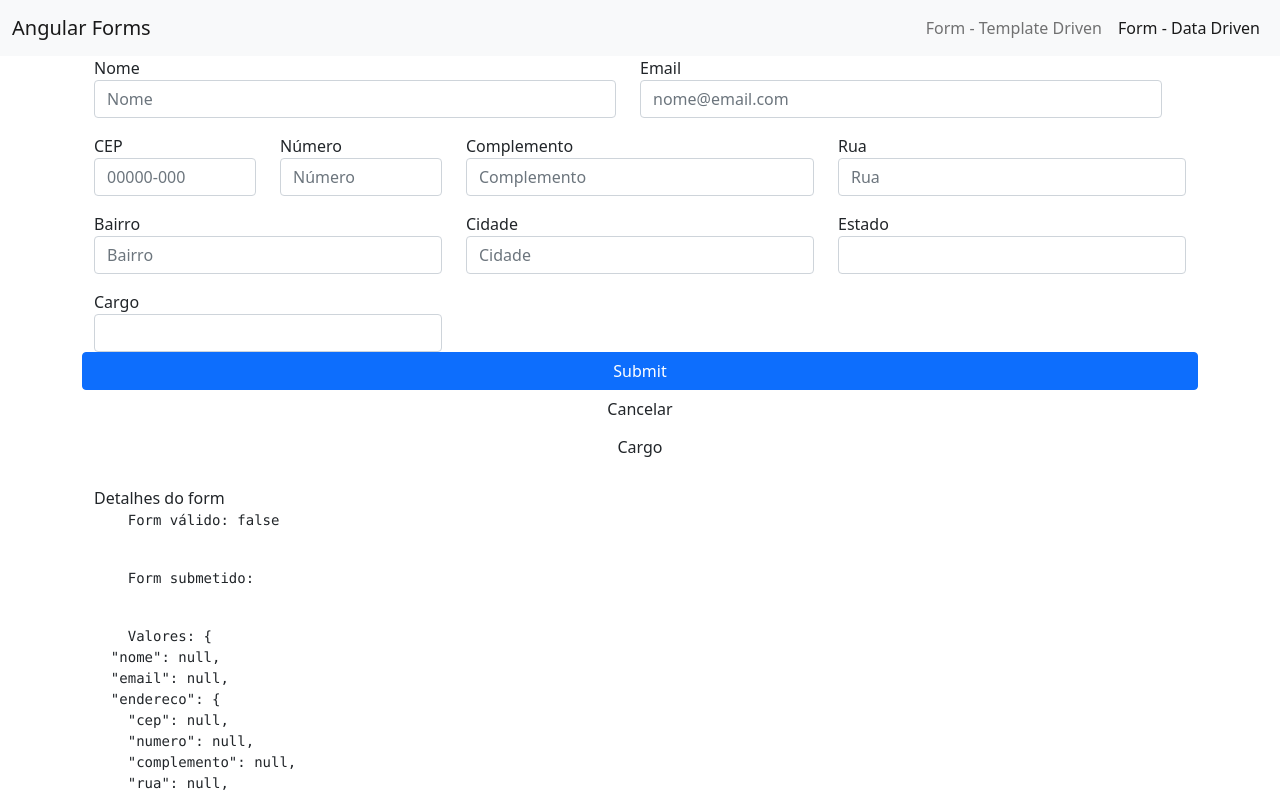
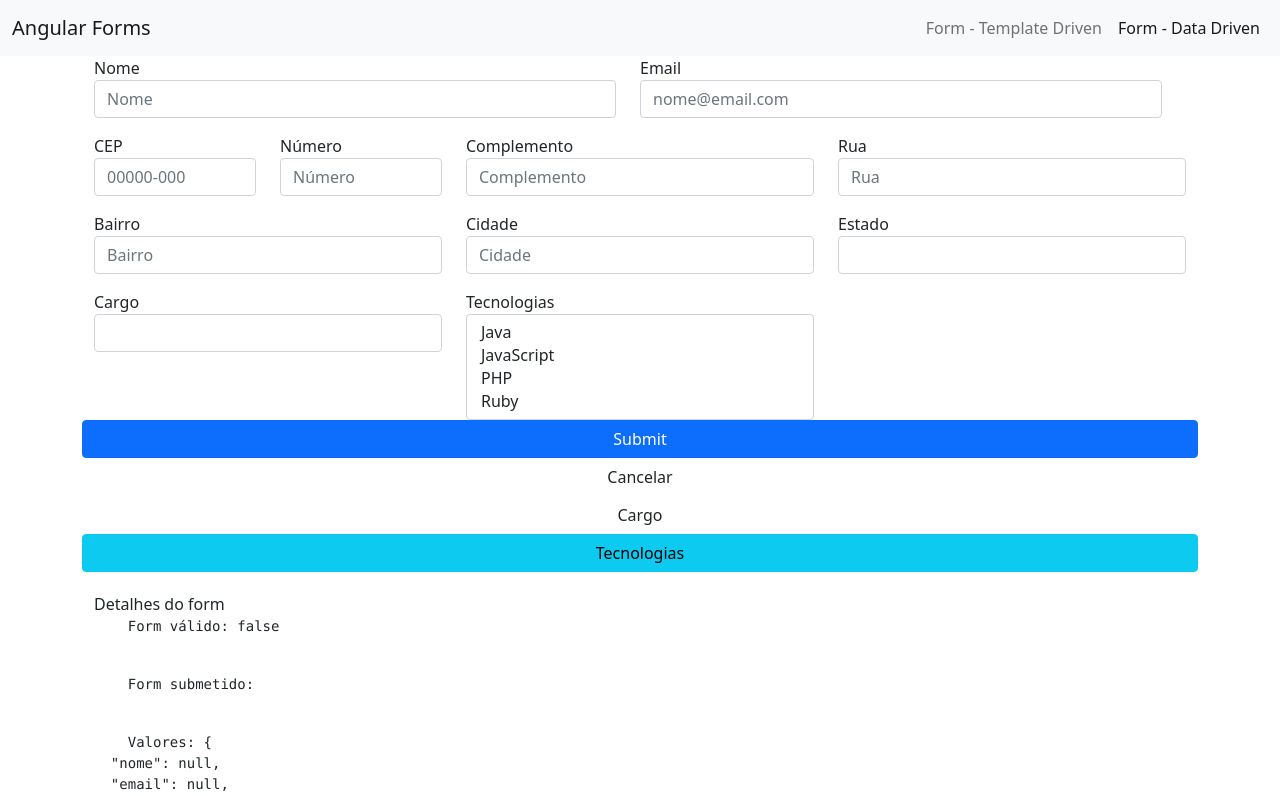
Before and after one commit to Eronheit/angular-forms, an Angular app: page /data-form in a window 1280 px wide. Shown: the top 796 px of the page. Built offline with nearby package versions, Linux system fonts and the light colour scheme.

Commit message:
feat: reactive forms - combobox multiple (select multi)

```diff
--- a/src/app/data-form/data-form.component.html
+++ b/src/app/data-form/data-form.component.html
@@ -154,9 +154,17 @@
 
       </div>
 
+      <div class="form-group has-validation col-sm-4">
+        <label for="tecnologias">Tecnologias</label>
+        <select multiple class="form-control" id="tecnologias" formControlName="tecnologias">
+          <option *ngFor="let tecnologia of tecnologias" [value]="tecnologia.nome">{{ tecnologia.desc }}</option>
+        </select>
+      </div>
+
       <button type="submit" class="btn btn-primary">Submit</button>
       <button type="button" class="btn" (click)="resetar()">Cancelar</button>
       <button type="button" class="btn" (click)="setarCargo()">Cargo</button>
+      <button type="button" class="btn btn-info" (click)="setarTecnologias()">Tecnologias</button>
 
       <app-form-debug [form]='dataForm'></app-form-debug>
     </div>
--- a/src/app/data-form/data-form.component.ts
+++ b/src/app/data-form/data-form.component.ts
@@ -17,6 +17,7 @@ export class DataFormComponent implements OnInit {
   /* estados!: EstadoBr[]; */
   estados!: Observable<EstadoBr[]>;
   cargos!: any[];
+  tecnologias!: any[];
 
   constructor(
     private formBuilder: FormBuilder,
@@ -97,6 +98,10 @@ export class DataFormComponent implements OnInit {
     this.dataForm.get('cargo')?.setValue(cargo)
   }
 
+  setarTecnologias() {
+    this.dataForm.get('tecnologias')?.setValue(['java', 'javascript', 'php']);
+  }
+
   compararCargos(obj1: any, obj2: any) {
     return obj1 && obj2 ? (obj1.nome === obj2.nome && obj1.nivel === obj2.nivel) : obj1 === obj2;
   }
@@ -109,6 +114,8 @@ export class DataFormComponent implements OnInit {
     this.estados = this.dropdownService.getEstadosBr();
 
     this.cargos = this.dropdownService.getCargos();
+
+    this.tecnologias =  this.dropdownService.getTecnologias();
 
     /* this.dataForm = new FormGroup({
       nome: new FormControl(null),
@@ -134,7 +141,8 @@ export class DataFormComponent implements OnInit {
         estado: [null, Validators.required]
       }),
 
-      cargo: [null]
+      cargo: [null],
+      tecnologias: [null]
     })
   }
 
--- a/src/app/shared/services/dropdown.service.ts
+++ b/src/app/shared/services/dropdown.service.ts
@@ -24,4 +24,13 @@ export class DropdownService {
       { nome: 'Dev', nivel: 'Senior', desc: 'Dev Sr' }
     ];
   }
+
+  getTecnologias() {
+    return [
+      { nome: 'java', desc: 'Java' },
+      { nome: 'javascript', desc: 'JavaScript' },
+      { nome: 'php', desc: 'PHP' },
+      { nome: 'ruby', desc: 'Ruby' }
+    ];
+  }
 }
```
